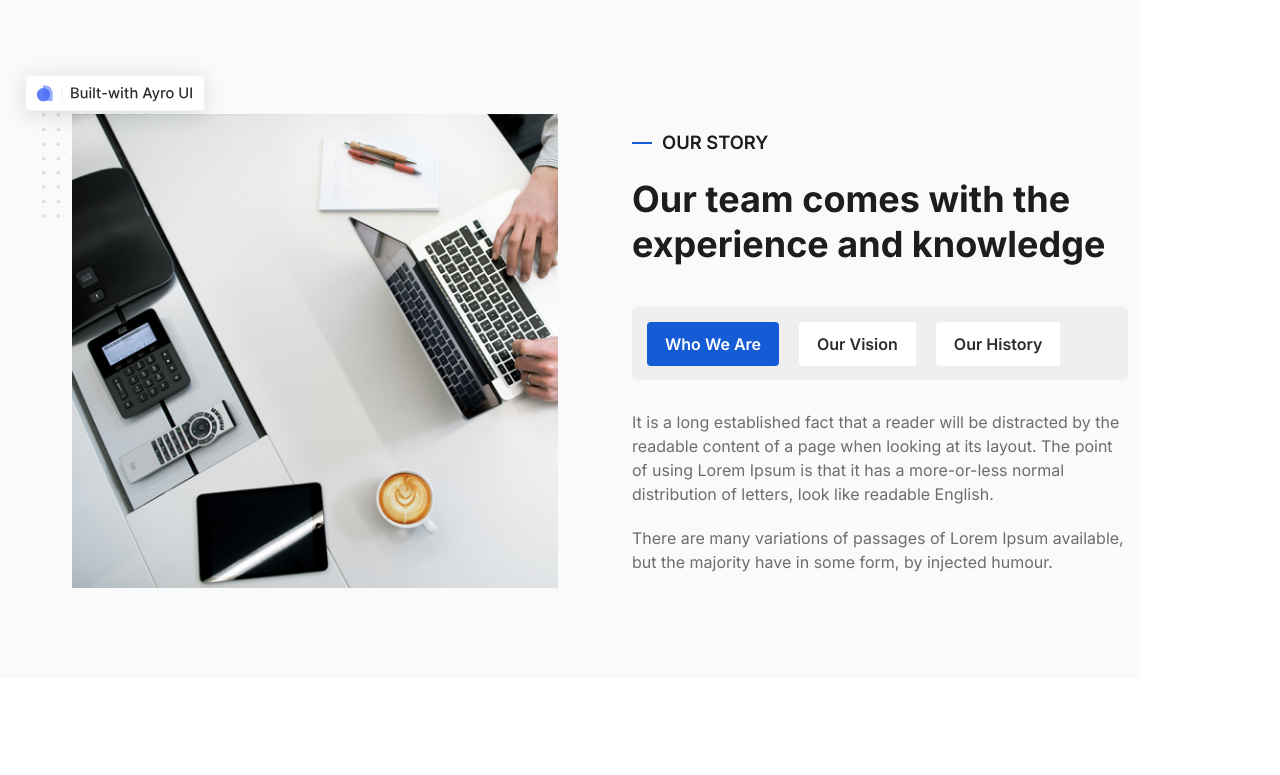
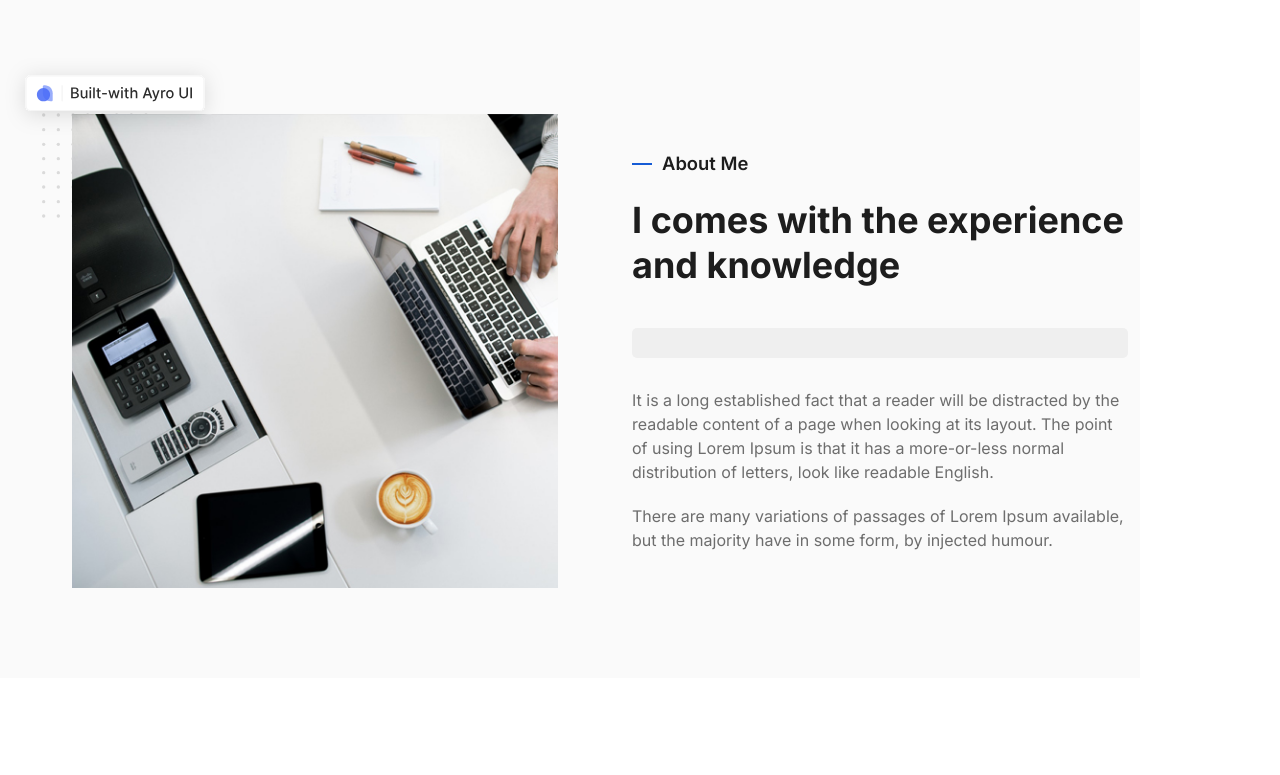
Before and after one commit to safwanmarketer/Digital-Marketing-Expert-in-Calicut, a plain HTML site: page index.html in a window 1280 px wide. Shown: the part 660-1435 px from the top of the page. Drawn offline with Linux system fonts and the light colour scheme; a script that the page names is missing.

Commit message:
Update index.html

```diff
--- a/index.html
+++ b/index.html
@@ -237,18 +237,11 @@
         </div>
         <div class="col-lg-6 col-12">
           <div class="about-five-content">
-            <h6 class="small-title text-lg">OUR STORY</h6>
-            <h2 class="main-title fw-bold">Our team comes with the experience and knowledge</h2>
+            <h6 class="small-title text-lg">About Me</h6>
+            <h2 class="main-title fw-bold">I comes with the experience and knowledge</h2>
             <div class="about-five-tab">
               <nav>
-                <div class="nav nav-tabs" id="nav-tab" role="tablist">
-                  <button class="nav-link active" id="nav-who-tab" data-bs-toggle="tab" data-bs-target="#nav-who"
-                    type="button" role="tab" aria-controls="nav-who" aria-selected="true">Who We Are</button>
-                  <button class="nav-link" id="nav-vision-tab" data-bs-toggle="tab" data-bs-target="#nav-vision"
-                    type="button" role="tab" aria-controls="nav-vision" aria-selected="false">our Vision</button>
-                  <button class="nav-link" id="nav-history-tab" data-bs-toggle="tab" data-bs-target="#nav-history"
-                    type="button" role="tab" aria-controls="nav-history" aria-selected="false">our History</button>
-                </div>
+
               </nav>
               <div class="tab-content" id="nav-tabContent">
                 <div class="tab-pane fade show active" id="nav-who" role="tabpanel" aria-labelledby="nav-who-tab">
```
